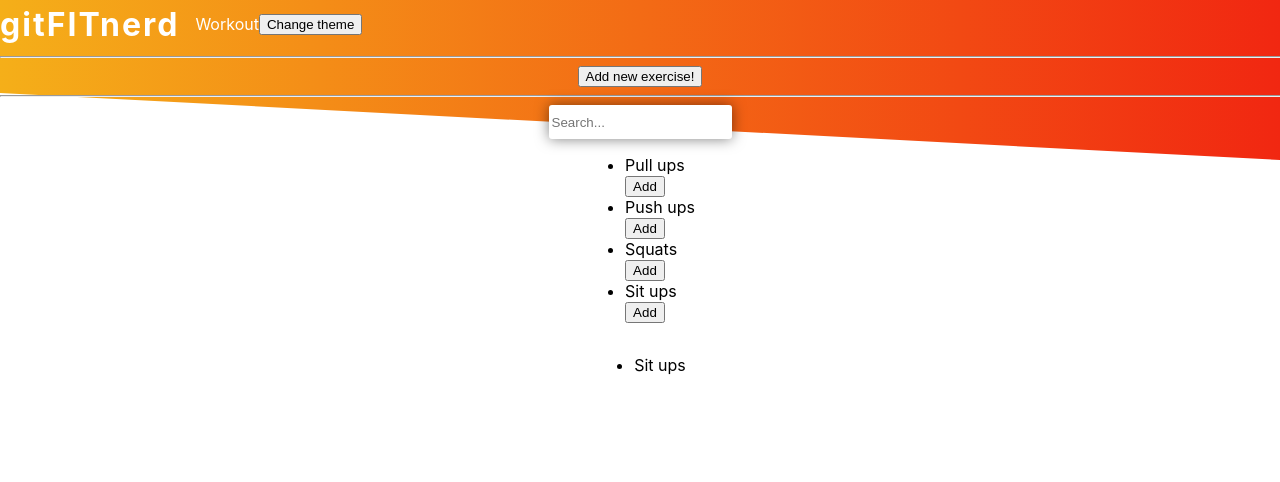
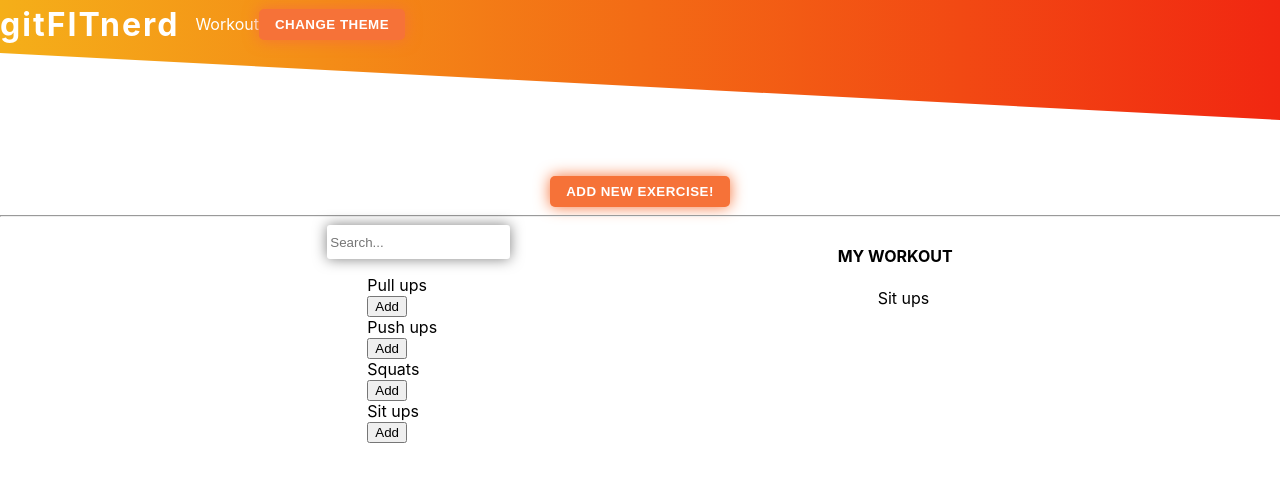
Before and after one commit to TucciAlessandro/GitFit, a React (Create React App) app: page /workout in a window 1280 px wide. Shown: the top 482 px of the page. Built offline with nearby package versions, Linux system fonts and the light colour scheme.

Commit message:
button list component

```diff
--- a/src/App.tsx
+++ b/src/App.tsx
@@ -24,7 +24,6 @@ function App() {
     <MyThemeContextProvider>
       <AppContainer>
         <Navbar />
-        <Hr />
         <Switch>
           <Route exact path="/" component={HomePage} />
           <Route exact path="/workout" component={Workout} />
--- a/src/components/AddExercise.tsx
+++ b/src/components/AddExercise.tsx
@@ -1,6 +1,7 @@
 import React, { useState, ChangeEvent } from "react";
 import { Exercise } from "../GeneralTypes/GeneralTypes";
 import { v4 as uuidv4 } from "uuid";
+import Button from "./Button";
 
 interface AddExerciseProps {
   onSubmit: (exercise: Exercise) => void;
@@ -25,12 +26,22 @@ function AddExercise({ onSubmit }: AddExerciseProps) {
   };
 
   return isAdding ? (
-    <button onClick={toggleIsAdding}>Add new exercise!</button>
+    <Button onClick={toggleIsAdding}>Add new exercise!</Button>
   ) : (
     <>
-      <button onClick={toggleIsAdding}>TAKE ME BACK</button>
-      <button onClick={handleSubmit}>GO AHEAD</button>
-      <input value={input} onChange={handleChange} />
+      <div>
+        <Button variant="danger" onClick={toggleIsAdding}>
+          TAKE ME BACK
+        </Button>
+        <Button variant="secondary" onClick={handleSubmit}>
+          GO AHEAD
+        </Button>
+      </div>
+      <input
+        style={{ marginTop: "5px" }}
+        value={input}
+        onChange={handleChange}
+      />
     </>
   );
 }
--- /dev/null
+++ b/src/components/Button.tsx
@@ -0,0 +1,55 @@
+import React, { ReactNode, HTMLProps, ButtonHTMLAttributes } from "react";
+import styled from "styled-components";
+
+const variants: any = {
+  primary: "#f67238",
+  secondary: "blue",
+  danger: "#990000",
+};
+
+interface StyledButtonProps {
+  variant: string;
+}
+
+const StyledButton = styled.button<StyledButtonProps>`
+  border: none;
+  border-radius: 5px;
+  width: auto;
+  padding: 0.5rem 1rem;
+  background-color: ${(props) => variants[props.variant]};
+  color: white;
+  letter-spacing: 0.5px;
+  text-transform: uppercase;
+  font-weight: bold;
+  -webkit-box-shadow: 0px 0px 15px 0px ${(props) => variants[props.variant]};
+  -moz-box-shadow: 0px 0px 15px 0px ${(props) => variants[props.variant]};
+  box-shadow: 0px 0px 15px 0px ${(props) => variants[props.variant]};
+  &:hover {
+    -webkit-box-shadow: 0px 0px 50px 0px ${(props) => variants[props.variant]};
+    -moz-box-shadow: 0px 0px 50px 0px ${(props) => variants[props.variant]};
+    box-shadow: 0px 0px 50px 0px ${(props) => variants[props.variant]};
+  }
+  &:focus {
+    outline: none;
+  }
+  transition: all 0.5s ease-in-out;
+`;
+
+interface ButtonProps {
+  children: ReactNode;
+  variant?: "primary" | "secondary" | "danger";
+}
+
+const Button = ({
+  children,
+  variant = "primary",
+  ...rest
+}: ButtonProps & ButtonHTMLAttributes<HTMLButtonElement>) => {
+  return (
+    <StyledButton variant={variant} {...rest}>
+      {children}
+    </StyledButton>
+  );
+};
+
+export default Button;
--- a/src/components/ExerciseList.tsx
+++ b/src/components/ExerciseList.tsx
@@ -1,5 +1,6 @@
 import React from "react";
 import { Exercise } from "../GeneralTypes/GeneralTypes";
+import List from "./List";
 
 interface ExerciseListProps {
   list: Exercise[];
@@ -8,7 +9,7 @@ interface ExerciseListProps {
 }
 
 const ExerciseList = ({ list, onDelete, onAdd }: ExerciseListProps) => (
-  <ul>
+  <List>
     {list.map(({ id, name }) => (
       <>
         <li key={id}>{name} </li>
@@ -16,7 +17,7 @@ const ExerciseList = ({ list, onDelete, onAdd }: ExerciseListProps) => (
         {onDelete && <button onClick={() => onDelete(id)}>X</button>}
       </>
     ))}
-  </ul>
+  </List>
 );
 
 export default ExerciseList;
--- a/src/components/FilteredList.tsx
+++ b/src/components/FilteredList.tsx
@@ -36,10 +36,10 @@ const FilteredList = ({ list, onAdd }: FilteredListProps) => {
   );
 
   return (
-    <>
+    <div>
       <Input placeholder="Search..." onChange={handleChange} value={input} />
       <ExerciseList onAdd={onAdd} list={filteredList} />
-    </>
+    </div>
   );
 };
 
--- /dev/null
+++ b/src/components/List.tsx
@@ -0,0 +1,17 @@
+import React, { ReactNode } from "react";
+import styled from "styled-components";
+
+const StyledList = styled.ul`
+  list-style: none;
+`;
+
+interface ListProps {
+  children: ReactNode;
+}
+function List({
+  children,
+  ...rest
+}: ListProps & React.LiHTMLAttributes<HTMLUListElement>) {
+  return <StyledList {...rest}>{children}</StyledList>;
+}
+export default List;
--- a/src/components/Navbar.tsx
+++ b/src/components/Navbar.tsx
@@ -3,6 +3,7 @@ import React from "react";
 import { NavLink } from "react-router-dom";
 import { useMyThemeContext } from "../context/ThemeContext";
 import styled from "styled-components";
+import Button from "./Button";
 
 const StyledNavBar = styled.nav`
   height: 3rem;
@@ -33,7 +34,7 @@ const Navbar = () => {
     <StyledNavBar>
       <Title to="/">gitFITnerd</Title>
       <NavBarLink to="/workout">Workout</NavBarLink>
-      <button onClick={toggleTheme}>Change theme</button>
+      <Button onClick={toggleTheme}>Change theme</Button>
     </StyledNavBar>
   );
 };
--- a/src/components/Section.tsx
+++ b/src/components/Section.tsx
@@ -11,6 +11,7 @@ const StyledSection = styled.div`
   display: flex;
   flex-direction: column;
   align-items: center;
+  padding-top: 8rem;
 `;
 
 const Separator = styled.div`
@@ -20,7 +21,7 @@ const Separator = styled.div`
   right: 0;
   left: 0;
   width: 100%;
-  height: 20%;
+  height: 15%;
   ${(props) => props.theme.gradient}
   z-index: -1;
   transform: skewY(3deg);
--- a/src/screens/Workout.tsx
+++ b/src/screens/Workout.tsx
@@ -29,6 +29,12 @@ const exercises: Exercise[] = [
 
 const Hr = styled.hr`
   width: 100%;
+`;
+
+const Row = styled.div`
+  width: 100%;
+  display: flex;
+  justify-content: space-evenly;
 `;
 
 function deleteFromList<T>(list: T[], callback: (element: T) => boolean) {
@@ -66,12 +72,17 @@ const Workout = () => {
     <Section>
       <AddExercise onSubmit={onSubmit} />
       <Hr />
+      <Row>
         <FilteredList
           onAdd={addExerciseToWorkout}
           onDelete={deleteExercise}
           list={list}
         />
+        <div>
+          <h4>MY WORKOUT</h4>
           <ExerciseList list={myWorkout} />
+        </div>
+      </Row>
     </Section>
   );
 };
```
Lines whose indentation alone changed are shown as unchanged.
